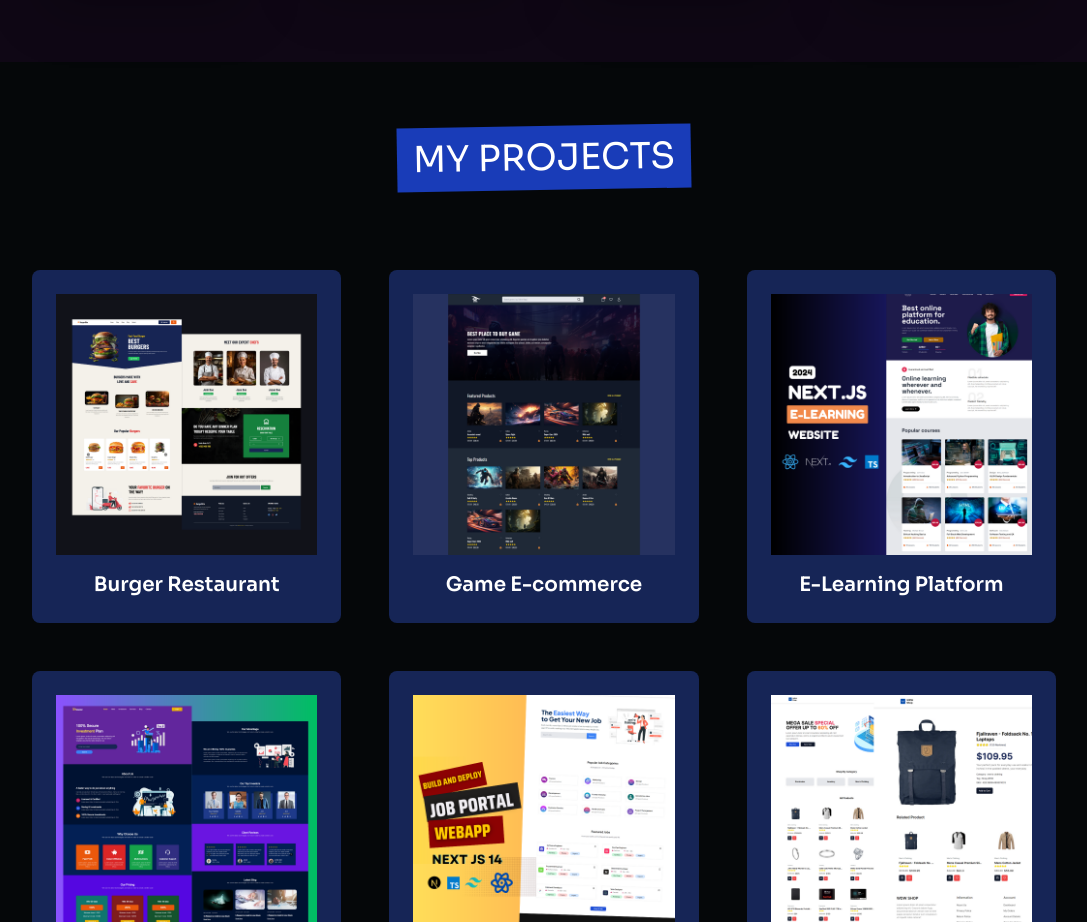
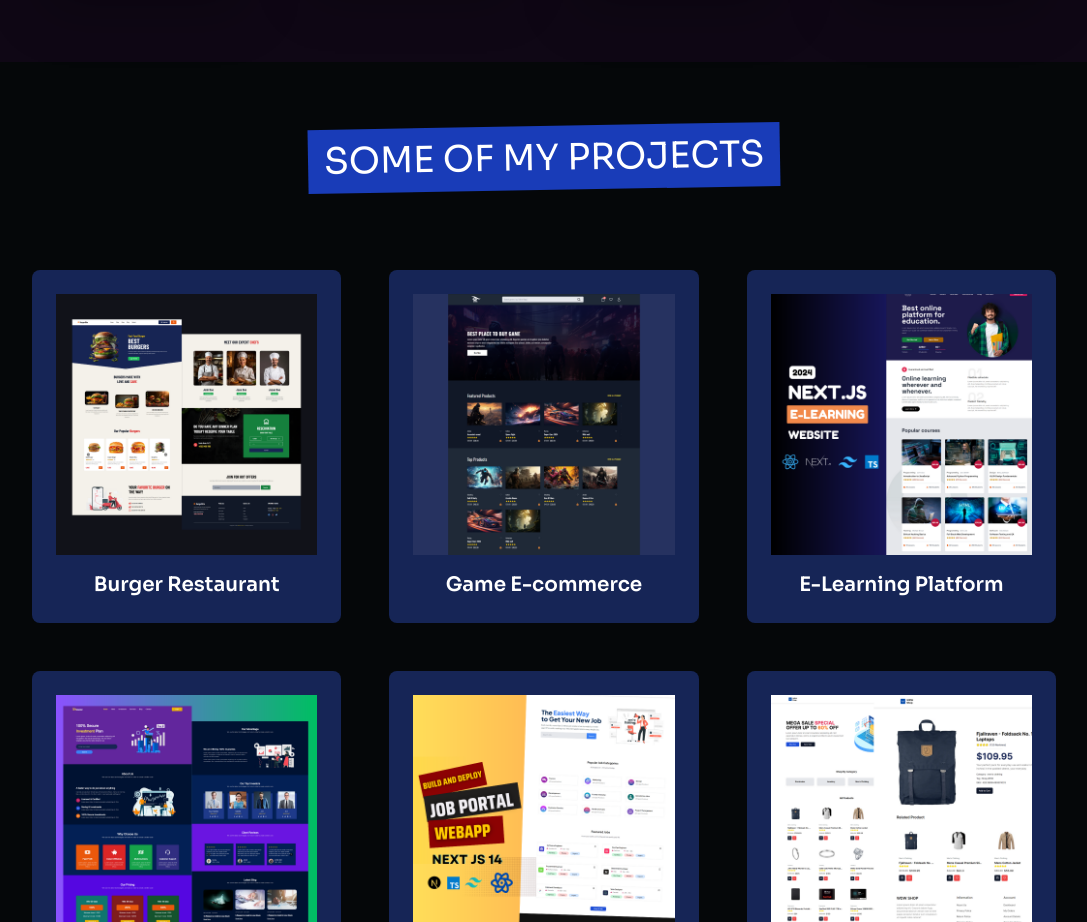
Before and after one commit to brochjosias/Dev-portfolio, a Next.js app in the folder devportfolio/: page / in a window 1280 px wide. Shown: the part 2382-3304 px from the top of the page, without its empty margins (96-1183 px from the left). Built offline with nearby package versions, Linux system fonts and the light colour scheme.

Commit message:
Update Project.tsx

```diff
--- a/devportfolio/components/Home/Project/Project.tsx
+++ b/devportfolio/components/Home/Project/Project.tsx
@@ -7,7 +7,7 @@ import { projectData } from "@/Data/data";
 const Project = () => {
   return (
     <div id="projects" className="pt-16 pb-16 bg-[#050709]">
-      <SectionHeading>My Projects</SectionHeading>
+      <SectionHeading>Some of my projects</SectionHeading>
       <div className="w-[80%] mx-auto mt-20 grid grid-cols-1 md:grid-cols-2 lg:grid-cols-3 gap-12 items-center">
         {projectData.map((project) => (
           <div
```
